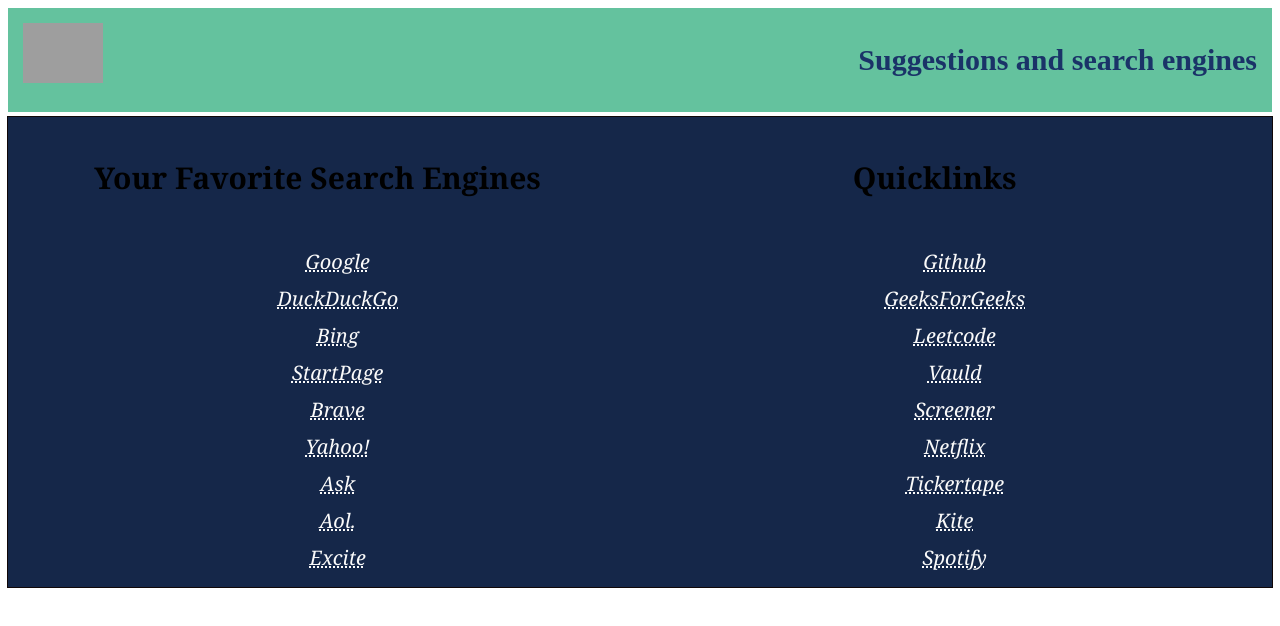
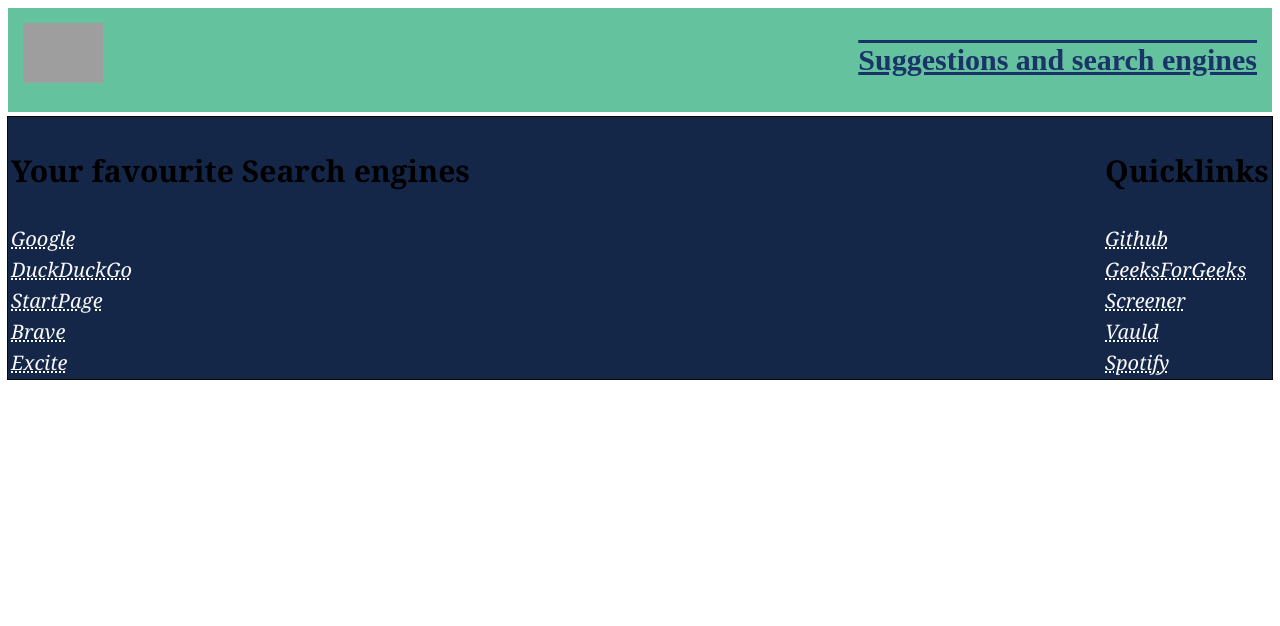
Before and after one commit to strawhatYashdeepRathi/Assignment-3, a plain HTML site: page index.html in a window 1280 px wide. Drawn offline with Linux system fonts and the light colour scheme; grey boxes are pictures that could not be loaded.

Commit message:
changes made

```diff
--- a/design.css
+++ b/design.css
@@ -9,9 +9,15 @@
     color: rgb(26, 51, 104);
     font-size: 15px;
 }
+h1{
+    text-decoration: overline;
+}
 img{
     width: 80px;
     height: auto;
+}
+td{
+    width: 200%;
 }
 .col1{
     float: left;
@@ -44,15 +50,3 @@
     font-size: 30px;
     font-family: Cambria, Cochin, Georgia, Times, 'Times New Roman', serif;
 }
-.Table1{
-    margin-top: 10px;
-    text-align: center;
-    width: 49%;
-    display: inline-block;
-}
-.Table2{
-    margin-top: 10px;
-    text-align: center;
-    width: 48%;
-    display: inline-block;
-}
--- a/index.html
+++ b/index.html
@@ -15,41 +15,39 @@
                 <div class="col1">
                     <img src="https://cdn.pixabay.com/photo/2021/06/06/11/23/superman-logo-6315068_960_720.png">
                 </div>
-                <div class="col2">
+                <div class="col2" style="text-decoration: underline;">
                     <h1>Suggestions and search engines</h1>
                 </div>
             </div>
 
         </header>
         <div class="main_content">
-            <div class="Table1">
-                <h3>Your Favorite Search Engines</h3>
-                <ul>
-                    <li><a href="https://www.google.co.in/">Google</a></li>
-                    <li><a href="https://duckduckgo.com/">DuckDuckGo</a></li>
-                    <li><a href="https://www.bing.com/?toWww=1&redig=BAFD74BDD2574E42B8F1ACEDBD612939">Bing</a></li>
-                    <li><a href="https://startpage.com/">StartPage</a></li>
-                    <li><a href="https://search.brave.com/">Brave</a></li>
-                    <li><a href="https://in.search.yahoo.com/?fr2=inr">Yahoo!</a></li>
-                    <li><a href="https://www.ask.com/">Ask</a></li>
-                    <li><a href="https://www.aol.com/">Aol.</a></li>
-                    <li><a href="https://www.excite.com/">Excite</a></li>
-                </ul>
-            </div>
-            <div class="Table2">
-                <h3>Quicklinks</h3>
-                <ul>
-                    <li><a href="https://github.com/">Github</a></li>
-                    <li><a href="https://www.geeksforgeeks.org/">GeeksForGeeks</a></li>
-                    <li><a href="https://leetcode.com/">Leetcode</a></li>
-                    <li><a href="https://www.vauld.com/">Vauld</a></li>
-                    <li><a href="https://www.screener.in/">Screener</a></li>
-                    <li><a href="https://www.netflix.com/in/">Netflix</a></li>
-                    <li><a href="https://www.tickertape.in/">Tickertape</a></li>
-                    <li><a href="https://kite.zerodha.com/">Kite</a></li>
-                    <li><a href="https://www.spotify.com/us/">Spotify</a></li>
-                </ul>
-            </div>
+            <table>
+                <tr>
+                    <td><h3>Your favourite Search engines</h3></td>
+                    <td><h3>Quicklinks</h3></td>
+                </tr>
+                <tr>
+                    <td><a href="https://www.google.co.in/">Google</a></td>
+                    <td><a href="https://github.com/">Github</a></td>
+                </tr>
+                <tr>
+                    <td><a href="https://duckduckgo.com/">DuckDuckGo</a></td>
+                    <td><a href="https://www.geeksforgeeks.org/">GeeksForGeeks</a></td>
+                </tr>
+                <tr>
+                    <td><a href="https://startpage.com/">StartPage</a></td>
+                    <td><a href="https://www.screener.in/">Screener</a></td>
+                </tr>
+                <tr>
+                    <td><a href="https://search.brave.com/">Brave</a></td>
+                    <td><a href="https://www.vauld.com/">Vauld</a></td>
+                </tr>
+                <tr>
+                    <td><a href="https://www.excite.com/">Excite</a></td>
+                    <td><a href="https://www.spotify.com/us/">Spotify</a></td>
+                </tr>
+            </table>
         </div>
     </div>
 
```
